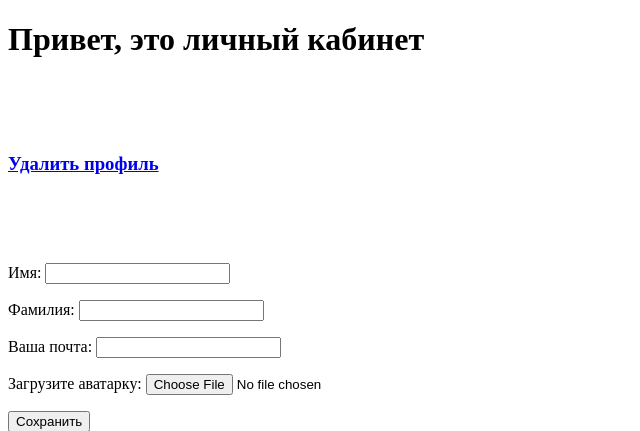
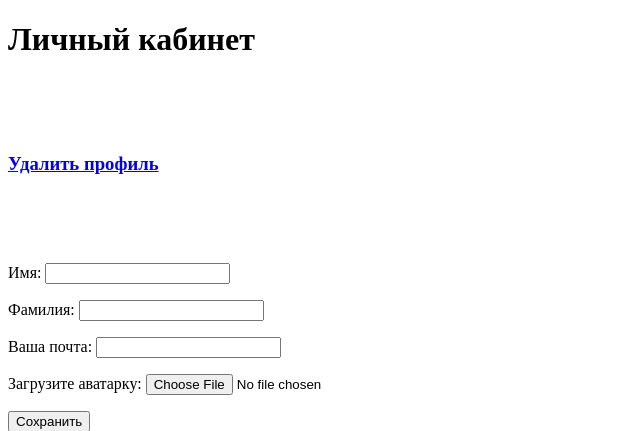
Before and after one commit to SNOWLYTHEPRINCE/monolith, a Django app: page /polls/accounts/1 in a window 1280 px wide. Shown: the top 431 px of the page, without its empty margins (0-640 px from the left). Run offline with Django 3.2, Linux system fonts and the light colour scheme; data comes from the database, SQL or seed files in the repository.

Commit message:
Update profile.html

```diff
--- a/mysite/polls/templates/polls/accounts/profile.html
+++ b/mysite/polls/templates/polls/accounts/profile.html
@@ -5,7 +5,7 @@
     <title>Личный кабинет</title>
 </head>
 <body>
-    <h1>Привет, это личный кабинет</h1>
+    <h1>Личный кабинет</h1>
     <br><br><br>
     <a href ="{% url 'polls:del_prof' request.user.pk %}"><h3>Удалить профиль</h3></a>
     <br><br><br>
```
